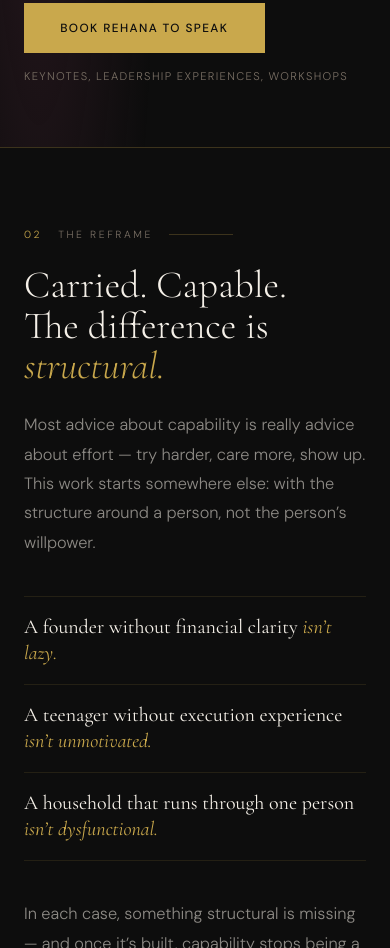
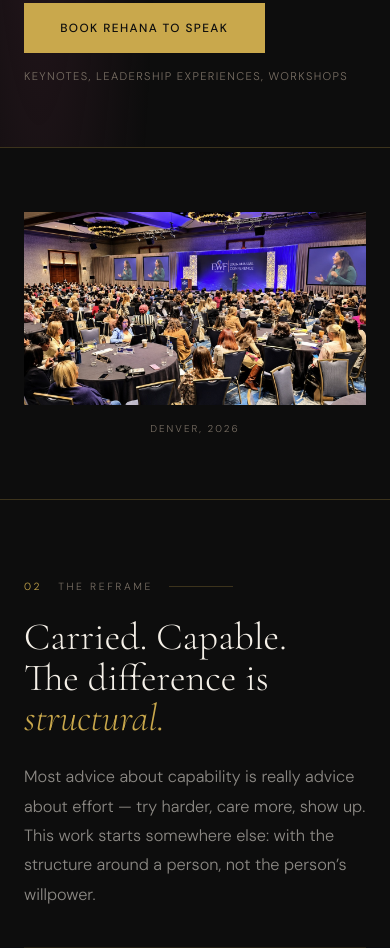
Before and after one commit to rehana225/rehanaspeaks, a plain HTML site: page index.html in a window 390 px wide. Shown: the part 1381-2329 px from the top of the page. Drawn offline with nearby package versions, Linux system fonts and the light colour scheme.

Commit message:
Add Denver stage band below hero
Full-width stage photo section between the hero and The Reframe, capped at 1200px.

```diff
--- a/index.html
+++ b/index.html
@@ -165,7 +165,7 @@
   .hero-actions { display: flex; gap: 1rem; flex-wrap: wrap; align-items: center; animation: fadeUp 0.8s ease 0.8s both; }
   .hero-formats { font-size: 0.7rem; letter-spacing: 0.12em; text-transform: uppercase; color: var(--muted); }
   .hero-photo { position: relative; z-index: 1; justify-self: end; align-self: end; width: min(100%, 440px); animation: fadeUp 0.9s ease 0.5s both; }
-  .hero-photo img { aspect-ratio: 4 / 5; }
+  .hero-photo img { aspect-ratio: 4 / 5; } .stage-band { padding: 6rem 3rem; border-bottom: 1px solid var(--rule); } .stage-band figure { max-width: 1200px; margin: 0 auto; } .stage-band img { width: 100%; height: auto; } .stage-band figcaption { margin-top: 1.1rem; text-align: center; font-size: 0.62rem; letter-spacing: 0.2em; text-transform: uppercase; color: var(--muted); }
 
   /* ── 2 · THE REFRAME ── */
   .reframe-list { list-style: none; margin: 2.4rem 0; border-top: 1px solid var(--rule-soft); }
@@ -364,7 +364,7 @@
   @media (max-width: 900px) {
     nav { padding: calc(1.1rem + env(safe-area-inset-top, 0px)) 1.5rem 1.1rem; }
     .nav-links { display: none; }
-    .section { padding: 5rem 1.5rem; }
+    .section { padding: 5rem 1.5rem; } .stage-band { padding: 4rem 1.5rem; }
     .hero { padding: 7rem 1.5rem 4rem; grid-template-columns: 1fr; gap: 3rem; align-items: start; }
     .hero-photo { order: -1; justify-self: start; width: min(100%, 300px); }
     .two-col, .tension, .story, .proof, .eco-wrap, .invite-inner, .talks-book { grid-template-columns: 1fr; gap: 3.5rem; }
@@ -422,7 +422,7 @@
     <img src="/images/rehana-mohamed-speaking-onstage.jpg" alt="Rehana Mohamed speaking onstage with a microphone" width="1122" height="1402" />
     <figcaption>Rehana Mohamed, former CFO turned keynote speaker</figcaption>
   </figure>
-</header>
+</header> <section class="stage-band"><figure><img src="/ewf-band-1200x675.jpg" width="1200" height="675" loading="lazy" decoding="async" alt="Rehana Mohamed speaking on stage, viewed from the back of a full ballroom of several hundred attendees." /><figcaption>Denver, 2026</figcaption></figure></section>
 
 <!-- 2 · THE REFRAME -->
 <section class="section" id="reframe">
```
